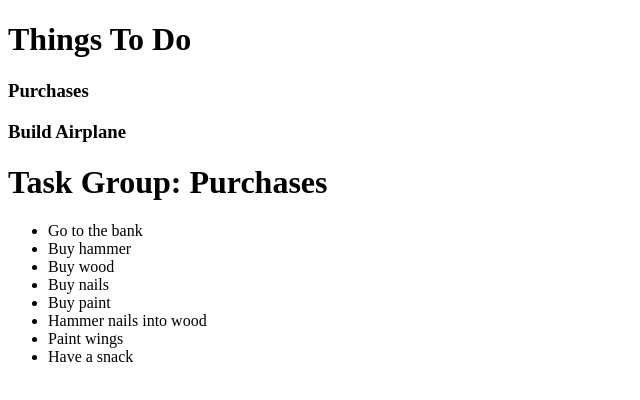
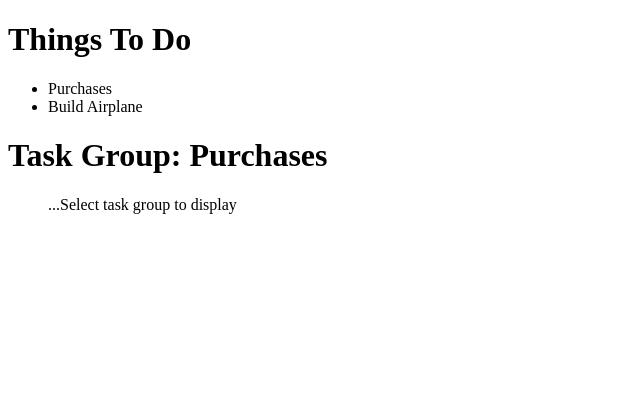
Before and after one commit to whitneyseiler/react-task-list, a React app: page / in a window 1280 px wide. Shown: the top 400 px of the page, without its empty margins (0-640 px from the left). Built offline with nearby package versions, Linux system fonts and the light colour scheme; the HTML template or start-up script is replaced by a standard one.

Commit message:
filter task list on task group name click

```diff
--- a/client/src/components/App.jsx
+++ b/client/src/components/App.jsx
@@ -2,7 +2,6 @@ import React from 'react';
 import ReactDOM from 'react';
 import GroupList from './GroupList.jsx';
 import TaskList from './TaskList.jsx';
-import {tasks} from '../assets/taskData';
 
 class App extends React.Component {
   constructor(props) {
@@ -11,7 +10,7 @@ class App extends React.Component {
     this.state = {
       tasks: [],
       groups: [],
-      displayList: true,
+      displayList: false,
       displayGroup: "Purchases"
     }
 
@@ -36,10 +35,11 @@ class App extends React.Component {
 
   handleGroupSelect(e) {
     e.preventDefault();
+    let selected = e.target.className;
 
-    let selected = e.target.value;
     this.setState({
-      displayGroup: selected
+      displayGroup: selected,
+      displayList: true
     })
   }
 
--- a/client/src/components/GroupList.jsx
+++ b/client/src/components/GroupList.jsx
@@ -7,9 +7,11 @@ const GroupList = ({groups, handleGroupSelect}) => {
     return (
         <div id="group-list">
             <h1>Things To Do</h1>
-            {groups.map((group, index) => (
-                <h3 className={group} key={index} onClick={(e) => handleGroupSelect(e)}>{group}</h3>
-            ))}
+            <ul className="group-list">
+                {groups.map((group, index) => (
+                    <li className={group} key={index} value={group} onClick={(e) => handleGroupSelect(e)}>{group}</li>
+                ))}
+            </ul>
         </div>
     )
 }
--- a/client/src/components/Task.jsx
+++ b/client/src/components/Task.jsx
@@ -4,7 +4,7 @@ import ReactDOM from 'react';
 const Task = ({task}) => {
 
     return (
-        <li>{task}</li>
+        <li>{task.task}</li>
     )
 }
 export default Task;
--- a/client/src/components/TaskList.jsx
+++ b/client/src/components/TaskList.jsx
@@ -1,15 +1,21 @@
 import React from 'react';
 import ReactDOM from 'react';
+import Task from './Task.jsx';
 
-const TaskList = (props) => {
+const TaskList = ({tasks, displayGroup, displayList}) => {
 
     return (
         <div id="task-list">
-            <h1>Task Group: {props.displayGroup}</h1>
+            <h1>Task Group: {displayGroup}</h1>
             <ul>
-                {props.tasks.map((task, i) => (
-                    <li key={i} >{task.task}</li>
-                ))}
+                {displayList && displayGroup?
+                    tasks.map((task, i) => (
+                        task.group === displayGroup ?
+                            <li key={i} ><Task task={task} /></li>
+                        : null
+                    ))
+                    : <p>...Select task group to display</p>
+                }
             </ul>
         </div>
     )
```
Also changed, not shown: 1 other file (tests, documents, lock files or other folders).
